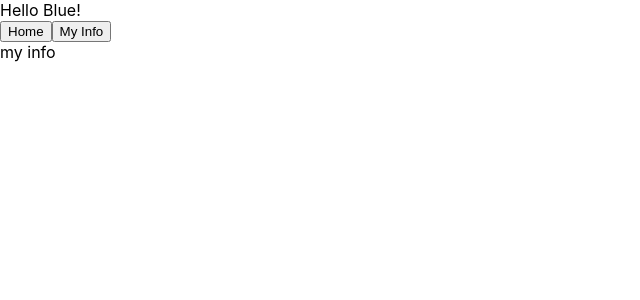
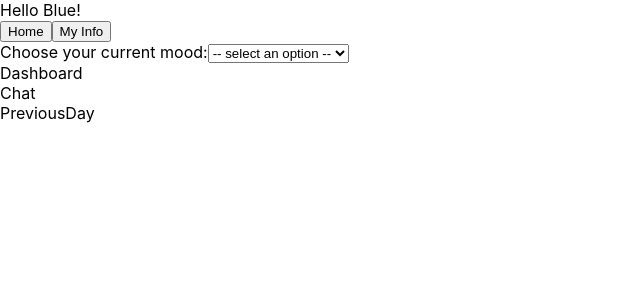
Before and after one commit to anna-m120/motAIve, a React (Create React App) app in the folder hack-western-app/: page / in a window 1280 px wide. Shown: the top 300 px of the page, without its empty margins (0-640 px from the left). Built offline with nearby package versions, Linux system fonts and the light colour scheme.

Commit message:
updated mood tracker

```diff
--- a/hack-western-app/src/App.js
+++ b/hack-western-app/src/App.js
@@ -4,7 +4,7 @@ import './App.css';
 import React from "react";
 
 function App() {
-  const [isHome, updateIsHome] = React.useState(false);
+  const [isHome, updateIsHome] = React.useState(true);
   return (
     <div>
       <header>
--- a/hack-western-app/src/Menu.jsx
+++ b/hack-western-app/src/Menu.jsx
@@ -1,5 +1,5 @@
 import React from "react";
-function Menu({isHome, updateIsHome}) {
+function Menu({updateIsHome}) {
   return (
     <div>
       <button onClick={() =>  updateIsHome(true)}>Home</button>
--- a/hack-western-app/src/MoodBoard.jsx
+++ b/hack-western-app/src/MoodBoard.jsx
@@ -1,7 +1,26 @@
+import React from "react";
 function MoodBoard() {
+  const [isShownAverages, updateShownAverages] = React.useState(false);
   return (
     <div>
-      Mood
+
+      <label for="cars">Choose your current mood:</label>
+      <select onChange={() => updateShownAverages(true)}>
+        <option disabled selected value> -- select an option -- </option>
+        <option value="happy">Happy 🙂</option>
+        <option value="okay">Okay 👍</option>
+        <option value="frustrated">Frustrated 😤</option>
+        <option value="need_support">Need Support 😔 </option>
+      </select>
+      {
+        isShownAverages ?
+          <div>
+            <div>Your Average Mood: Happy 🙂</div>
+            <div>Average Company Mood: Happy 🙂</div>
+          </div>
+          :
+          null
+          }
     </div>
   );
 }
```
